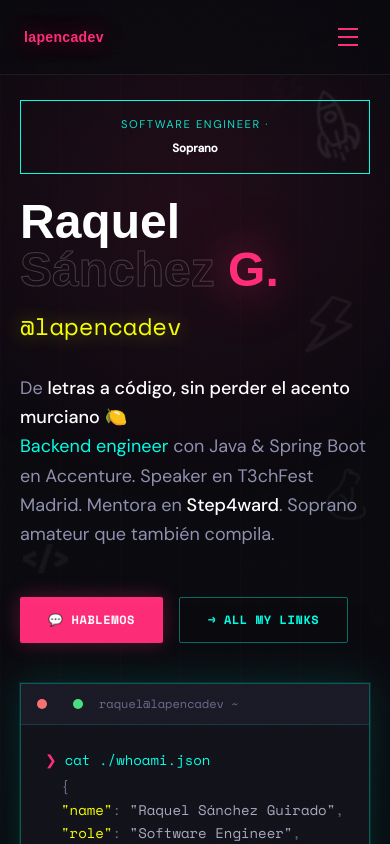
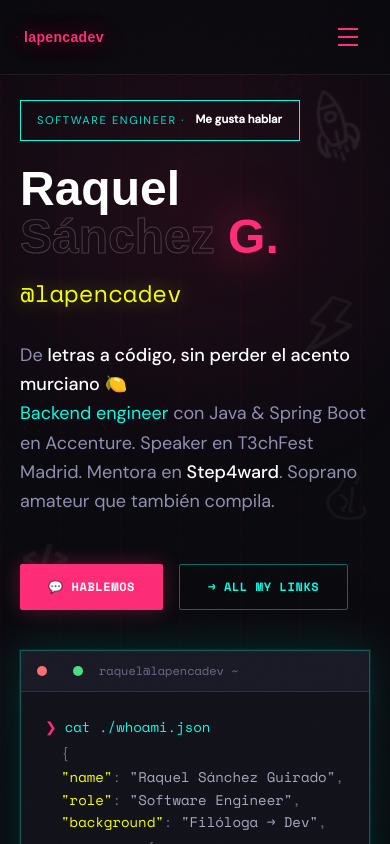
Before and after one commit to lapencadev/lapencadev.github.io, a React (Vite) app: page / in a window 390 px wide. Shown: the top 844 px of the page. Built offline with nearby package versions, Linux system fonts and the light colour scheme; a web font is replaced by a local one.

Commit message:
feat: update Hero component badge interval and styling; add disclaimer to Skills section; refine hero badge CSS

```diff
--- a/src/components/Hero.jsx
+++ b/src/components/Hero.jsx
@@ -26,7 +26,7 @@ export default function Hero() {
   useEffect(() => {
     const interval = setInterval(() => {
       setActiveBadge(prev => (prev + 1) % badgePhrases.length)
-    }, 3000)
+    }, 1500)
 
     return () => clearInterval(interval)
   }, [badgePhrases.length])
@@ -164,7 +164,7 @@ export default function Hero() {
             </div>
 
             <div className="pl-4 mt-1" style={{ color: '#6b6b8a' }}>{'}'}</div>
-            <div className="flex gap-2 mt-3">
+            <div className="flex gap-2 mt-3 pl-4">
               <span style={{ color: 'var(--neon-pink)' }}>❯</span>
               <span className="inline-block w-2 h-3.5 align-middle" style={{ background: 'var(--neon-pink)', animation: 'blink 1s step-end infinite' }} />
             </div>
--- a/src/components/Skills.jsx
+++ b/src/components/Skills.jsx
@@ -123,6 +123,10 @@ export default function Skills() {
           <h2 className="font-display font-bold leading-tight" style={{ fontSize: 'clamp(28px,3vw,42px)' }}>
             Stack &<br /><span style={{ color: 'var(--neon-cyan)' }}>Superpoderes</span>
           </h2>
+          <p className="font-mono text-xs mt-4 leading-relaxed" style={{ color: '#6b6b8a' }}>
+            <span style={{ color: 'var(--neon-yellow)' }}>{'// disclaimer:'}</span>{' mi stack principal es Java & Spring Boot'}<br />
+            <span style={{ color: 'var(--neon-yellow)' }}>{'//             '}</span>{' mi superpoder es que me gusta toquetear y aprender de todo'}
+          </p>
         </div>
         <div className="grid gap-6" style={{ gridTemplateColumns: 'repeat(auto-fit, minmax(260px, 1fr))' }}>
           {cards.map((card, i) => <SkillCard key={card.title} card={card} delay={i * 60} />)}
--- a/src/index.css
+++ b/src/index.css
@@ -131,19 +131,18 @@ body::before {
 }
 @media (max-width: 768px) {
   .hero-badge {
-    width: 100%;
+    width: fit-content;
+    max-width: 100%;
     justify-content: center;
-    padding: 1rem 1rem;
+    padding: 0.75rem 1rem;
     font-size: 0.72rem;
-  }
-  .hero-badge-label,
-  .hero-badge-text {
-    width: 100%;
-    text-align: center;
-    white-space: normal;
   }
   .hero-badge-label {
     letter-spacing: 0.14em;
+    white-space: nowrap;
+  }
+  .hero-badge-text {
+    white-space: nowrap;
   }
 }
 
```
